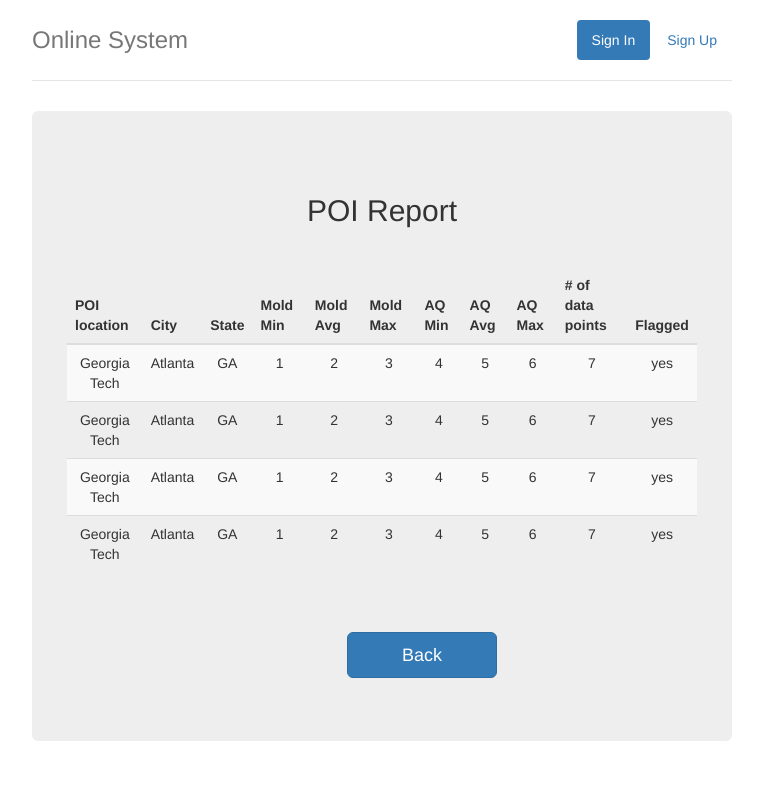
After one commit to Flourishlove/Online-System-with-MYSQL, a Flask app: page /poireport in a window 1280 px wide. The commit adds this page. Shown: the whole page, without its empty margins (258-1021 px from the left). Run offline with Flask 2, Linux system fonts and the light colour scheme.

Commit message:
poi report

```diff
--- a/webflask/templates/poidetail.html
+++ b/webflask/templates/poidetail.html
@@ -91,7 +91,7 @@
                 <button class="btn btn-lg btn-primary btn-signin" style="width: 150px; margin-right: 20px; margin-left: 100px;" type="submit">Reset filter</button>
                 <button class="btn btn-lg btn-primary btn-signin" style="width: 150px; margin-right: 100px; margin-left: 20px;" type="submit">Apply filter</button>
 
-                <table class="table" style="margin-top: 40px;" align="center">
+                <table class="table table-striped" style="margin-top: 40px;" align="center">
                   <thead>
                     <tr>
                     <th>Selected</th>
@@ -114,10 +114,7 @@
                 <button class="btn btn-lg btn-primary btn-signin" style="width: 150px; margin-right: 100px; margin-left: 20px;" type="submit">Flag</button>
               </form>
             </div>
-
           </div> <!-- /container -->
-
-
           <!-- IE10 viewport hack for Surface/desktop Windows 8 bug -->
           <script src="{{ url_for('static', filename='js/e10-viewport-bug-workaround.js') }}"></script>
         </body>
--- /dev/null
+++ b/webflask/templates/poireport.html
@@ -0,0 +1,137 @@
+<!DOCTYPE html>
+<html lang="en">
+<head>
+  <meta charset="utf-8">
+  <meta http-equiv="X-UA-Compatible" content="IE=edge">
+  <meta name="viewport" content="width=device-width, initial-scale=1">
+  <!-- The above 3 meta tags *must* come first in the head; any other head content must come *after* these tags -->
+  <meta name="description" content="">
+  <meta name="author" content="">
+  <link rel="icon" href="../../favicon.ico">
+
+  <title>Online System</title>
+
+  <!-- Bootstrap core CSS -->
+  <link rel=stylesheet type=text/css href="{{ url_for('static', filename='css/bootstrap.min.css') }}">
+
+  <!-- IE10 viewport hack for Surface/desktop Windows 8 bug -->
+  <link rel=stylesheet type=text/css href="{{ url_for('static', filename='css/ie10-viewport-bug-workaround.css') }}">
+
+  <!-- Custom styles for this template -->
+  <link rel=stylesheet type=text/css href="{{ url_for('static', filename='css/newdatapoint.css') }}">
+
+  <!-- Just for debugging purposes. Don't actually copy these 2 lines! -->
+  <!--[if lt IE 9]><script src="../../assets/js/ie8-responsive-file-warning.js"></script><![endif]-->
+  <script src="{{ url_for('static', filename='js/ie-emulation-modes-warning.js') }}"></script>
+
+  <script src="{{ url_for('static', filename='js/jquery.min.js') }}"></script>
+
+  <script src="{{ url_for('static', filename='js/bootstrap.min.js') }}"></script>
+
+
+  <!-- HTML5 shim and Respond.js for IE8 support of HTML5 elements and media queries -->
+    <!--[if lt IE 9]>
+      <script src="https://oss.maxcdn.com/html5shiv/3.7.3/html5shiv.min.js"></script>
+      <script src="https://oss.maxcdn.com/respond/1.4.2/respond.min.js"></script>
+      <![endif]-->
+    </head>
+
+    <body>
+
+      <div class="container">
+        <div class="header clearfix">
+          <nav>
+            <ul class="nav nav-pills pull-right">
+              <li role="presentation" class="active"><a href="#">Sign In</a></li>
+              <li role="presentation"><a href="#">Sign Up</a></li>
+            </ul>
+          </nav>
+          <h3 class="text-muted">Online System</h3>
+        </div>
+
+        <div class="jumbotron">
+          <form class="form-signin">
+            <h2 class="form-signin-heading">POI Report</h2>
+            <table class="table table-striped" style="margin-top: 40px;" align="center">
+              <thead>
+                <tr>
+                  <th>POI location</th>
+                  <th>City</th>
+                  <th>State</th>
+                  <th>Mold Min</th>
+                  <th>Mold Avg</th>
+                  <th>Mold Max</th>
+                  <th>AQ Min</th>
+                  <th>AQ Avg</th>
+                  <th>AQ Max</th>
+                  <th># of data points</th>
+                  <th>Flagged</th>
+                </tr>
+              </thead>
+              <tbody>
+                <tr>
+                  <td>Georgia Tech</td>
+                  <td>Atlanta</td>
+                  <td>GA</td>
+                  <td>1</td>
+                  <td>2</td>
+                  <td>3</td>
+                  <td>4</td>
+                  <td>5</td>
+                  <td>6</td>
+                  <td>7</td>
+                  <td>yes</td>
+                </tr>
+                <tr>
+                  <td>Georgia Tech</td>
+                  <td>Atlanta</td>
+                  <td>GA</td>
+                  <td>1</td>
+                  <td>2</td>
+                  <td>3</td>
+                  <td>4</td>
+                  <td>5</td>
+                  <td>6</td>
+                  <td>7</td>
+                  <td>yes</td>
+                </tr>
+                                <tr>
+                  <td>Georgia Tech</td>
+                  <td>Atlanta</td>
+                  <td>GA</td>
+                  <td>1</td>
+                  <td>2</td>
+                  <td>3</td>
+                  <td>4</td>
+                  <td>5</td>
+                  <td>6</td>
+                  <td>7</td>
+                  <td>yes</td>
+                </tr>
+                                <tr>
+                  <td>Georgia Tech</td>
+                  <td>Atlanta</td>
+                  <td>GA</td>
+                  <td>1</td>
+                  <td>2</td>
+                  <td>3</td>
+                  <td>4</td>
+                  <td>5</td>
+                  <td>6</td>
+                  <td>7</td>
+                  <td>yes</td>
+                </tr>
+              </tbody>
+            </table>
+            <button class="btn btn-lg btn-primary btn-signin" style="width: 150px; margin-right: 20px; margin-left: 100px;" type="submit">Back</button>
+
+          </form>
+        </div>
+
+      </div> <!-- /container -->
+
+
+      <!-- IE10 viewport hack for Surface/desktop Windows 8 bug -->
+      <script src="{{ url_for('static', filename='js/e10-viewport-bug-workaround.js') }}"></script>
+    </body>
+    </html>
--- a/webflask/templates/viewpoi.html
+++ b/webflask/templates/viewpoi.html
@@ -112,7 +112,7 @@
                   <button class="btn btn-lg btn-primary btn-signin" style="width: 150px; margin-right: 20px; margin-left: 20px;" type="submit">Reset filter</button>
                   <button class="btn btn-lg btn-primary btn-signin" style="width: 150px; margin-right: 20px; margin-left: 20px;" type="submit">Apply filter</button>
 
-                  <table class="table" style="margin-top: 40px;" align="left">
+                  <table class="table table-striped" style="margin-top: 40px;" align="left">
                     <thead>
                       <tr>
                         <th>Localtion name</th>
```
